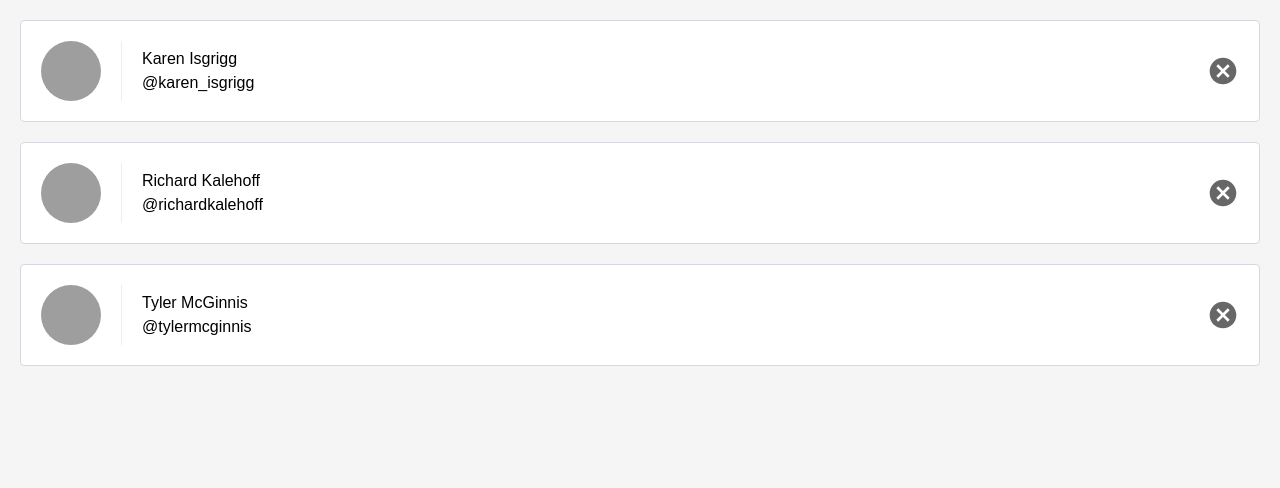
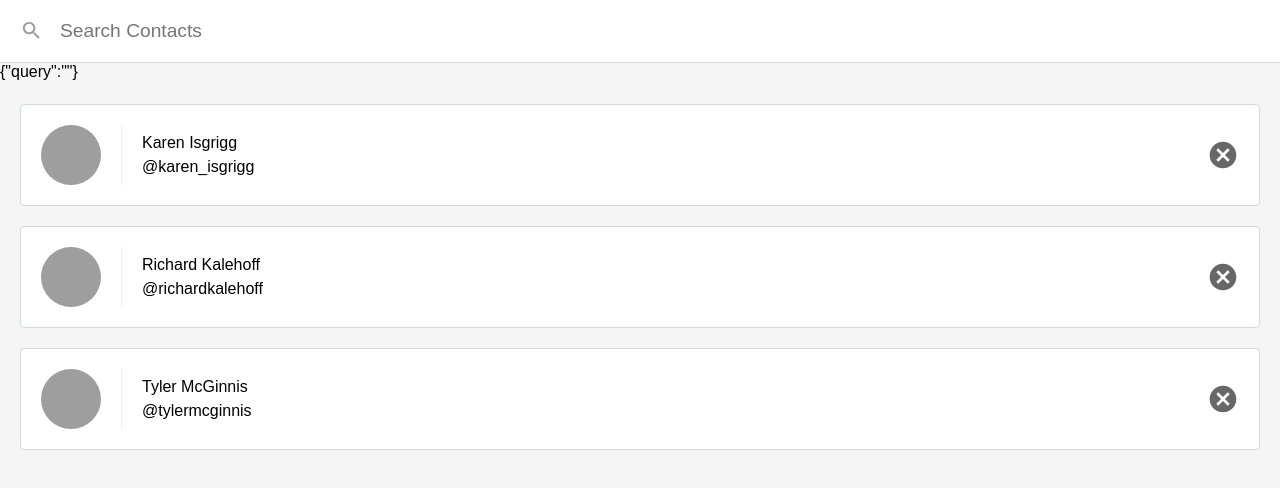
Before and after one commit to Igor333m/contactsReact, a React (Create React App) app: page / in a window 1280 px wide. Shown: the top 488 px of the page. Built offline with nearby package versions, Linux system fonts and the light colour scheme.

Commit message:
feat: Add input field for search contacts

```diff
--- a/src/components/ListContacts.js
+++ b/src/components/ListContacts.js
@@ -7,8 +7,29 @@
     onDeleteContact: PropTypes.func.isRequired
   }
 
+  state = {
+    query: ""
+  }
+
+  updateQuery = (query) => {
+    this.setState(() => ({
+      query: query.trim()
+    }))
+  }
+
   render () {
     return (
+      <div className='list-contacts'>
+        {JSON.stringify(this.state)}
+        <div className='list-contacts-top'>
+          <input
+            className='search-contacts'
+            type='text'
+            placeholder='Search Contacts'
+            value={this.state.query}
+            onChange={(event) => this.updateQuery(event.target.value)}
+          />
+        </div>
         <ol className='contact-list'>
           {this.props.contacts.map( (contact) => (
           <li key={contact.id} className='contact-list-item'>
@@ -30,6 +51,7 @@
           </li>
           ))}
         </ol>
+      </div>
     );
   }
 }
```
Lines whose indentation alone changed are shown as unchanged.
